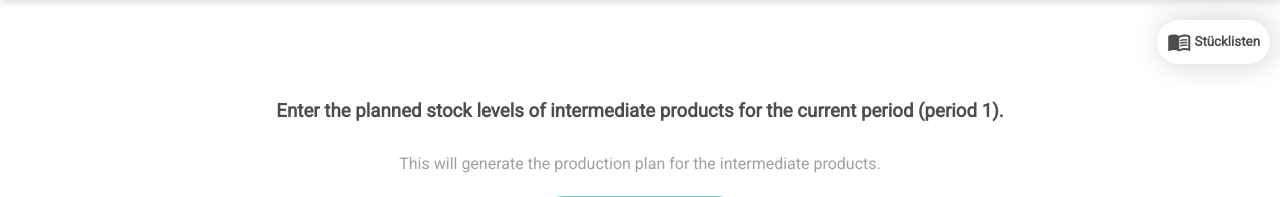
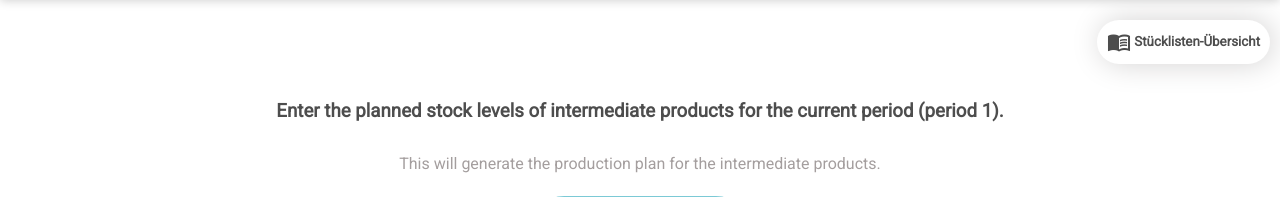
Before and after one commit to hore1014/WinningTool, a Flask app: page /3_stockPlaner.html in a window 1280 px wide. Shown: the part 130-327 px from the top of the page. Run offline with Flask 2, Linux system fonts and the light colour scheme.

Commit message:
name geändert

```diff
--- a/src/templates/3_stockPlaner.html
+++ b/src/templates/3_stockPlaner.html
@@ -134,7 +134,7 @@
       >
         <button class="details-button" onclick="hideManualContent()">
           <span class="material-icons"> menu_book </span>
-          <span>Stücklisten</span>
+          <span>Stücklisten-Übersicht</span>
         </button>
       </div>
       <script>
```
